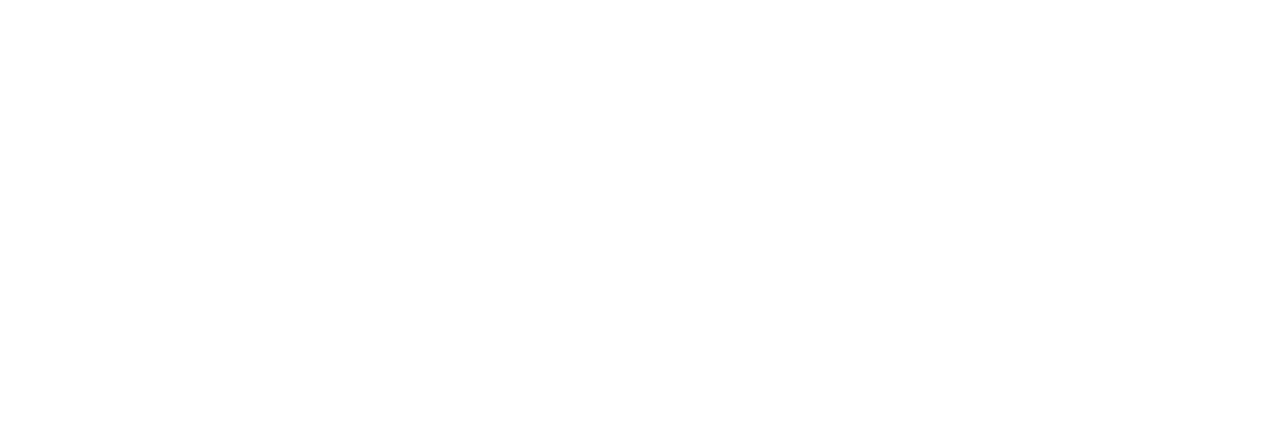
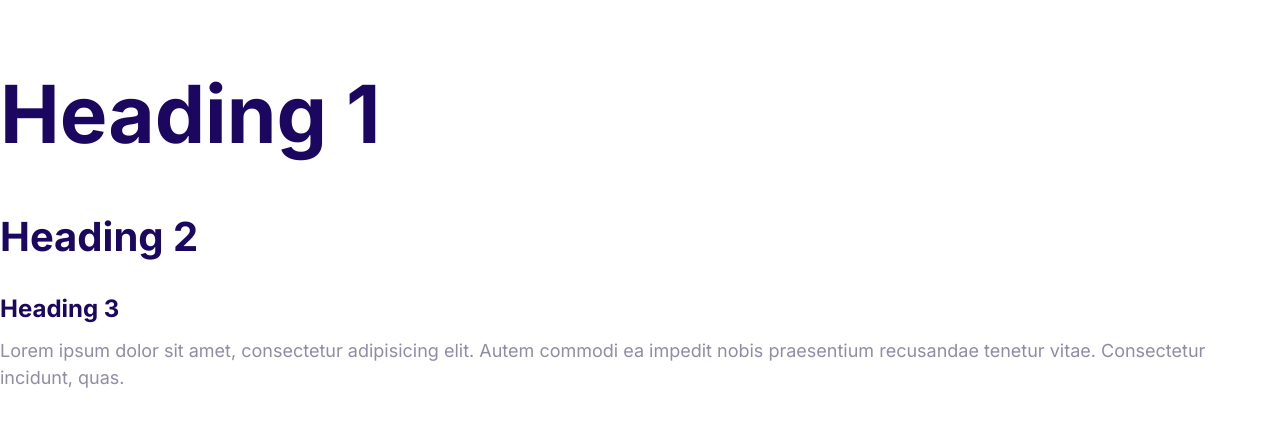
Before and after one commit to aliazani/html-css-project, a plain HTML site: page index.html in a window 1280 px wide. Drawn offline with Linux system fonts and the light colour scheme.

Commit message:
Define the styels for the fonts.

```diff
--- a/css/styles.css
+++ b/css/styles.css
@@ -5,3 +5,53 @@
     --headings-color: #1b0760;
     --body-color: #918ca4;
 }
+
+html {
+    font-size: 62.5%;
+}
+
+body {
+    font-family: Inter, Arial, Helvetica, sans-serif;
+    font-size: 2.4rem;
+    line-height: 1.5;
+    color: var(--body-color);
+}
+
+h1, h2, h3 {
+    color: var(--headings-color);
+    margin-bottom: 1rem;
+}
+
+h1 {
+    font-size: 7rem;
+}
+
+h2 {
+    font-size: 4rem;
+}
+
+h3 {
+    font-size: 3rem;
+}
+
+p {
+    margin-top: 0;
+}
+
+@media screen and (min-width: 1024px) {
+    body {
+        font-size: 1.8rem;
+    }
+
+    h1 {
+        font-size: 8rem;
+    }
+
+    h2 {
+        font-size: 4rem;
+    }
+
+    h3 {
+        font-size: 2.4rem;
+    }
+}
--- a/index.html
+++ b/index.html
@@ -5,11 +5,20 @@
     <meta content="width=device-width, user-scalable=no, initial-scale=1.0, maximum-scale=1.0, minimum-scale=1.0"
           name="viewport">
     <meta content="ie=edge" http-equiv="X-UA-Compatible">
+    <!-- Fonts   -->
+    <link href="https://fonts.googleapis.com" rel="preconnect">
+    <link crossorigin href="https://fonts.gstatic.com" rel="preconnect">
+    <link href="https://fonts.googleapis.com/css2?family=Inter:wght@400;700&display=optional" rel="stylesheet">
+    <!-- Styles   -->
     <link href="css/normalize.css" rel="stylesheet">
     <link href="css/styles.css" rel="stylesheet">
     <title>Document</title>
 </head>
 <body>
-
+<h1>Heading 1</h1>
+<h2>Heading 2</h2>
+<h3>Heading 3</h3>
+<p>Lorem ipsum dolor sit amet, consectetur adipisicing elit. Autem commodi ea impedit nobis praesentium recusandae
+    tenetur vitae. Consectetur incidunt, quas.</p>
 </body>
 </html>
```
